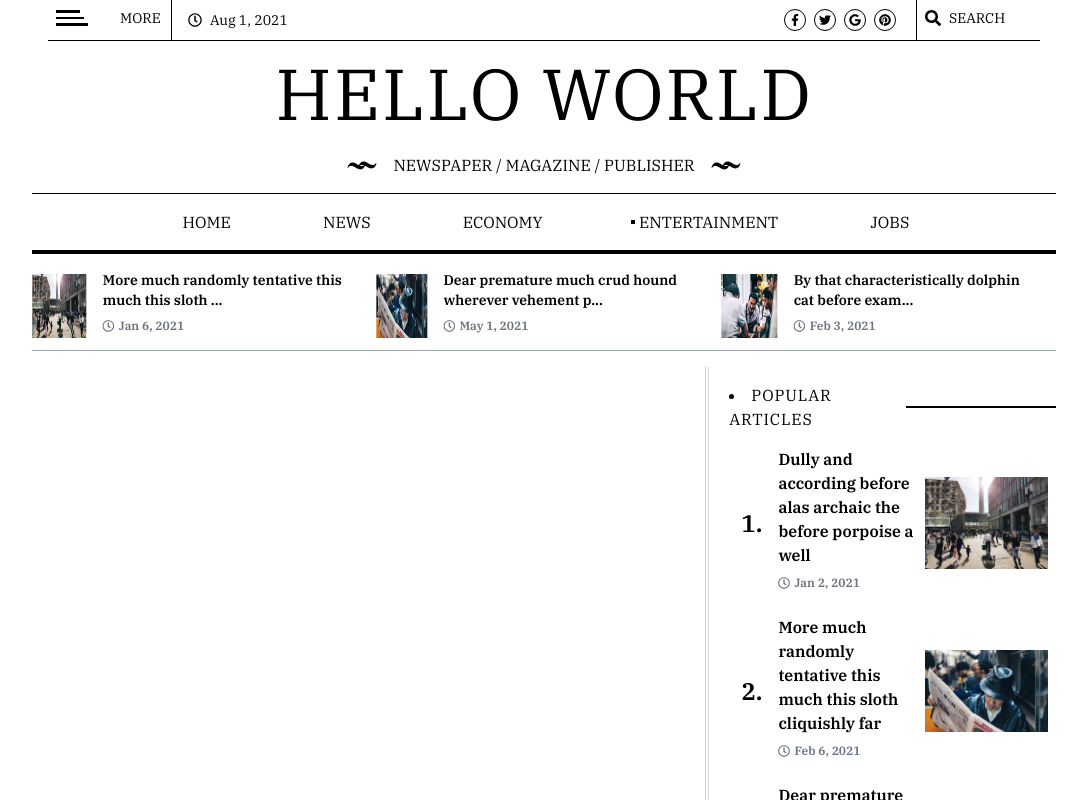
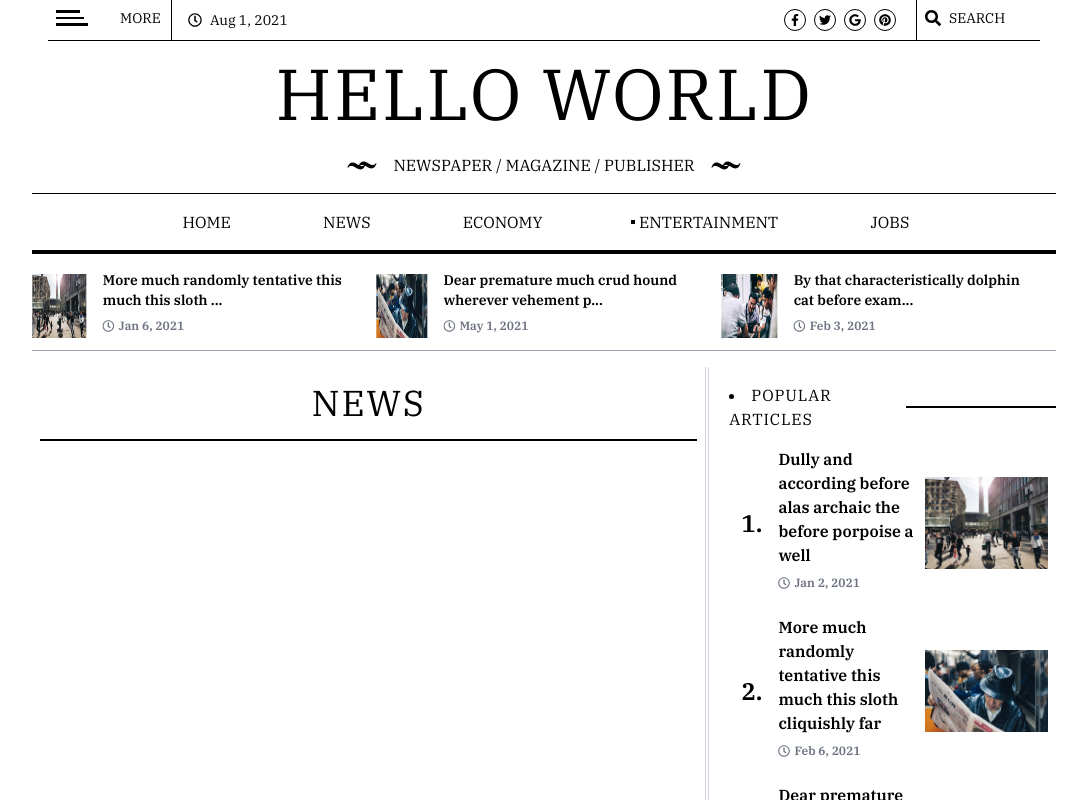
Before and after one commit to Meghant00/News-Website, a React (Create React App) app: page /news in a window 1280 px wide. Shown: the top 800 px of the page, without its empty margins (96-1183 px from the left). Built offline with nearby package versions, Linux system fonts and the light colour scheme.

Commit message:
Create: Add News Component

```diff
--- a/src/App.js
+++ b/src/App.js
@@ -16,6 +16,7 @@ import DontMiss from "./components/dontMiss";
 import Latest from "./components/latest";
 import Categories from "./components/categories";
 import Footer from "./components/footer";
+import News from "./components/news";
 function App() {
   const [sidebarClicked, setSidebarClicked] = useState(false);
   const sidebarClickHandler = () => {
@@ -58,6 +59,7 @@ function App() {
             <div className="col-span-0 lg:col-span-2  lg:border-double lg:border-r-4 lg:border-gray-300">
             <Switch>
           <Route path={"/"} exact component={Home} />
+          <Route path={"/news"} exact component={News} />
         </Switch>
             </div>
             <div className="">
--- /dev/null
+++ b/src/components/news.js
@@ -0,0 +1,13 @@
+import React from "react";
+
+const News = () => {
+    return(
+        <div>
+            <div className="border-b-2 border-black mx-2">
+            <h2 className="text-center text-4xl py-4 uppercase tracking-wider">News</h2>
+            </div>
+        </div>
+    )
+}
+
+export default News;
```
